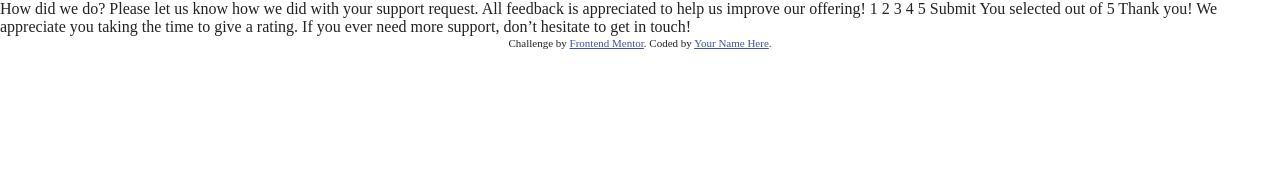
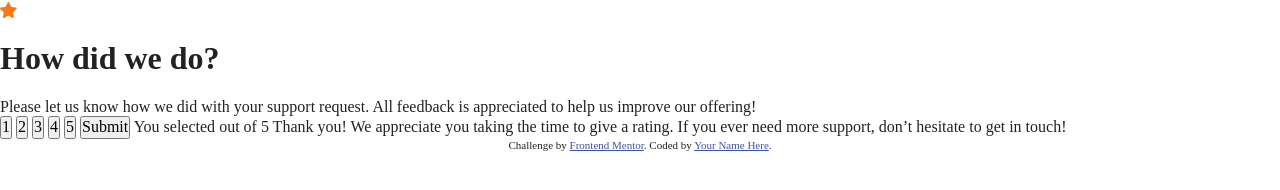
Before and after one commit to bbuglz81/Interactive-Rating-Component, a plain HTML site: page index.html in a window 1280 px wide. Drawn offline with Linux system fonts and the light colour scheme.

Commit message:
HTML formatting

```diff
--- a/css/main.css
+++ b/css/main.css
@@ -86,6 +86,12 @@ textarea {
 /* ==========================================================================
    Author's custom styles
    ========================================================================== */
+
+   * {
+    margin: 0;
+    padding: 0;
+    box-sizing: border-box;
+   }
 
 /* ==========================================================================
    Helper classes
--- a/index.html
+++ b/index.html
@@ -1,8 +1,10 @@
 <!DOCTYPE html>
 <html lang="en">
+
 <head>
   <meta charset="UTF-8">
-  <meta name="viewport" content="width=device-width, initial-scale=1.0"> <!-- displays site properly based on user's device -->
+  <meta name="viewport" content="width=device-width, initial-scale=1.0">
+  <!-- displays site properly based on user's device -->
   <link rel="stylesheet" href="css/main.css">
   <link rel="stylesheet" href="css/normalize.css">
 
@@ -12,22 +14,39 @@
 
   <!-- Feel free to remove these styles or customise in your own stylesheet 👍 -->
   <style>
-    .attribution { font-size: 11px; text-align: center; }
-    .attribution a { color: hsl(228, 45%, 44%); }
+    .attribution {
+      font-size: 11px;
+      text-align: center;
+    }
+
+    .attribution a {
+      color: hsl(228, 45%, 44%);
+    }
   </style>
 </head>
+
 <body>
+
+  <main>
 
     <!-- Rating state start -->
 
-  How did we do?
+    <header>
+      <img src="./images/icon-star.svg" alt="star icon">
+    </header>
 
-  Please let us know how we did with your support request. All feedback is appreciated
-  to help us improve our offering!
+    <h1> How did we do? </h1>
 
-  1 2 3 4 5
+    <p> Please let us know how we did with your support request. All feedback is appreciated
+    to help us improve our offering! </p>
 
-  Submit
+    <button> 1 </button>
+    <button> 2 </button>
+    <button> 3 </button>
+    <button> 4 </button>
+    <button> 5 </button>
+
+    <button> Submit </button>
 
     <!-- Rating state end -->
 
@@ -42,10 +61,14 @@
 
     <!-- Thank you state end -->
 
+  </main>
 
+  <footer>
     <div class="attribution">
       Challenge by <a href="https://www.frontendmentor.io?ref=challenge" target="_blank">Frontend Mentor</a>.
       Coded by <a href="#">Your Name Here</a>.
     </div>
+  </footer>
 </body>
+
 </html>
```
Lines whose indentation alone changed are shown as unchanged.
